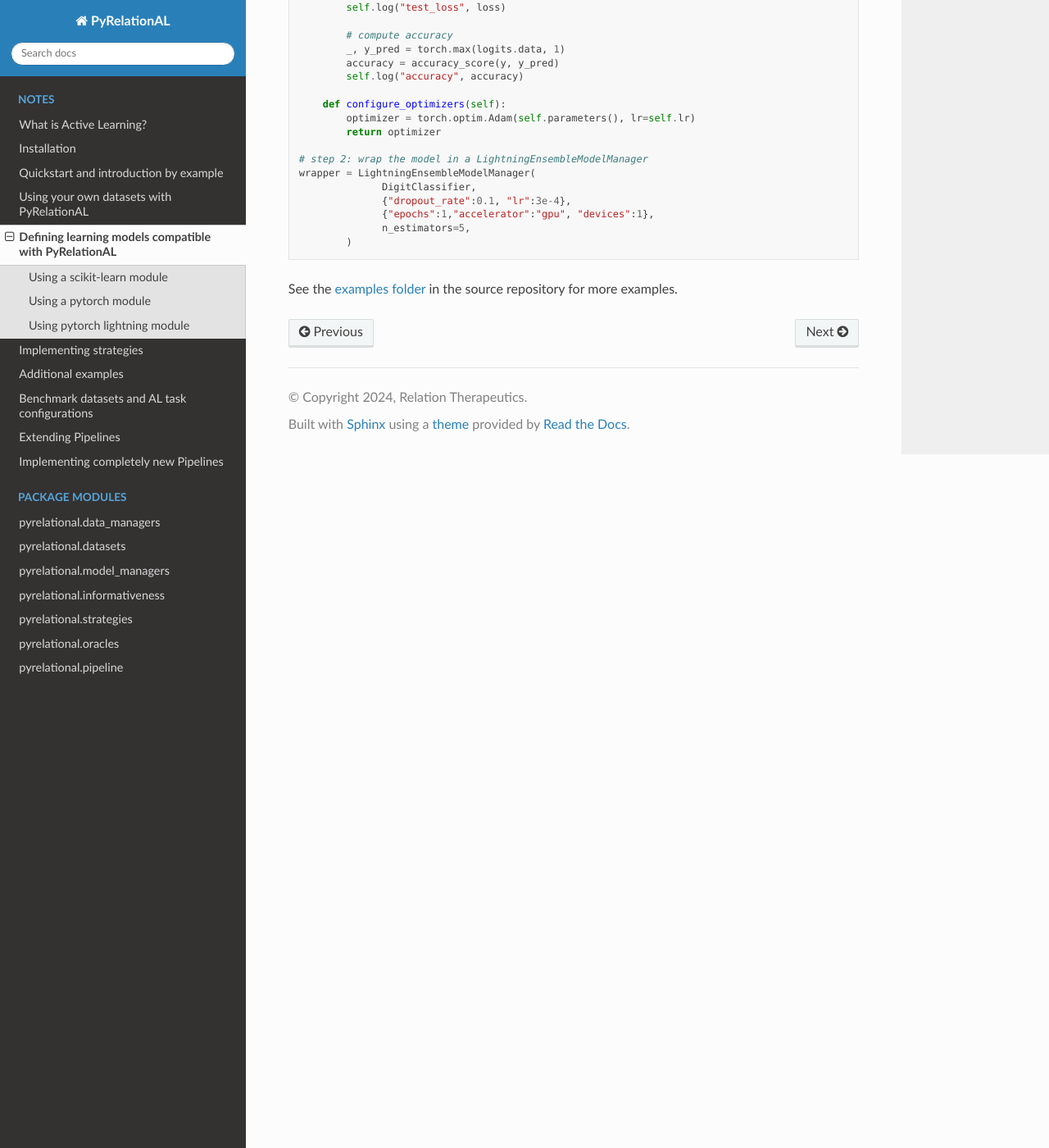
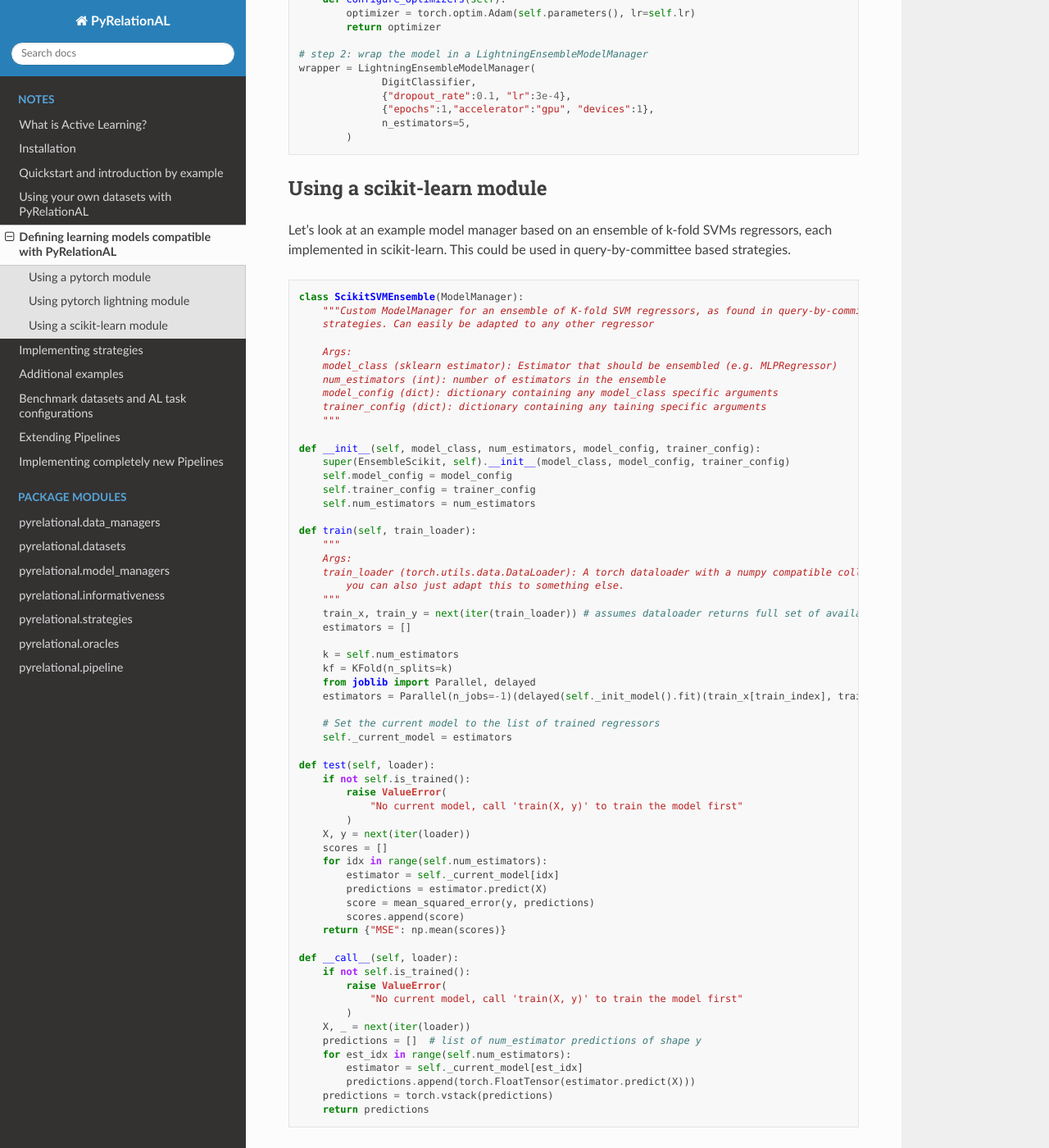
Before and after one commit to RelationRx/pyrelational, a Sphinx documentation site: the page built from docs/source/notes/using_the_model_api.rst, in a window 1280 px wide and 1400 px high, scrolled down 2439 px. Shown: the whole window at 82% size. Built offline with Sphinx 7.4.7 and the Read the Docs theme 2.0.0, drawn with Linux system fonts in a browser that asks for light colours; some of the changed text lies outside the part shown.

Commit message:
Notes for scikit model manager

```diff
--- a/docs/source/notes/using_the_model_api.rst
+++ b/docs/source/notes/using_the_model_api.rst
@@ -147,4 +139,74 @@
                   n_estimators=5,
             )
 
+
+Using a scikit-learn module
+___________________________
+
+Let's look at an example model manager based on an ensemble of k-fold SVMs regressors, each implemented in
+scikit-learn. This could be used in query-by-committee based strategies.
+
+.. code-block:: python
+
+    class ScikitSVMEnsemble(ModelManager):
+        """Custom ModelManager for an ensemble of K-fold SVM regressors, as found in query-by-commitee
+        strategies. Can easily be adapted to any other regressor
+
+        Args:
+        model_class (sklearn estimator): Estimator that should be ensembled (e.g. MLPRegressor)
+        num_estimators (int): number of estimators in the ensemble
+        model_config (dict): dictionary containing any model_class specific arguments
+        trainer_config (dict): dictionary containing any taining specific arguments
+        """
+
+    def __init__(self, model_class, num_estimators, model_config, trainer_config):
+        super(EnsembleScikit, self).__init__(model_class, model_config, trainer_config)
+        self.model_config = model_config
+        self.trainer_config = trainer_config
+        self.num_estimators = num_estimators
+
+    def train(self, train_loader):
+        """
+        Args:
+        train_loader (torch.utils.data.DataLoader): A torch dataloader with a numpy compatible collate function
+            you can also just adapt this to something else.
+        """
+        train_x, train_y = next(iter(train_loader)) # assumes dataloader returns full set of available observations
+        estimators = []
+
+        k = self.num_estimators
+        kf = KFold(n_splits=k)
+        from joblib import Parallel, delayed
+        estimators = Parallel(n_jobs=-1)(delayed(self._init_model().fit)(train_x[train_index], train_y[train_index]) for train_index, _ in kf.split(train_x))
+
+        # Set the current model to the list of trained regressors
+        self._current_model = estimators
+
+    def test(self, loader):
+        if not self.is_trained():
+            raise ValueError(
+                "No current model, call 'train(X, y)' to train the model first"
+            )
+        X, y = next(iter(loader))
+        scores = []
+        for idx in range(self.num_estimators):
+            estimator = self._current_model[idx]
+            predictions = estimator.predict(X)
+            score = mean_squared_error(y, predictions)
+            scores.append(score)
+        return {"MSE": np.mean(scores)}
+
+    def __call__(self, loader):
+        if not self.is_trained():
+            raise ValueError(
+                "No current model, call 'train(X, y)' to train the model first"
+            )
+        X, _ = next(iter(loader))
+        predictions = []  # list of num_estimator predictions of shape y
+        for est_idx in range(self.num_estimators):
+            estimator = self._current_model[est_idx]
+            predictions.append(torch.FloatTensor(estimator.predict(X)))
+        predictions = torch.vstack(predictions)
+        return predictions
+
 See the `examples folder <https://github.com/RelationRx/pyrelational/examples>`_ in the source repository for more examples.
```
Also changed, not shown: other parts of docs/source/notes/using_the_model_api.rst (+0 -8 lines).
